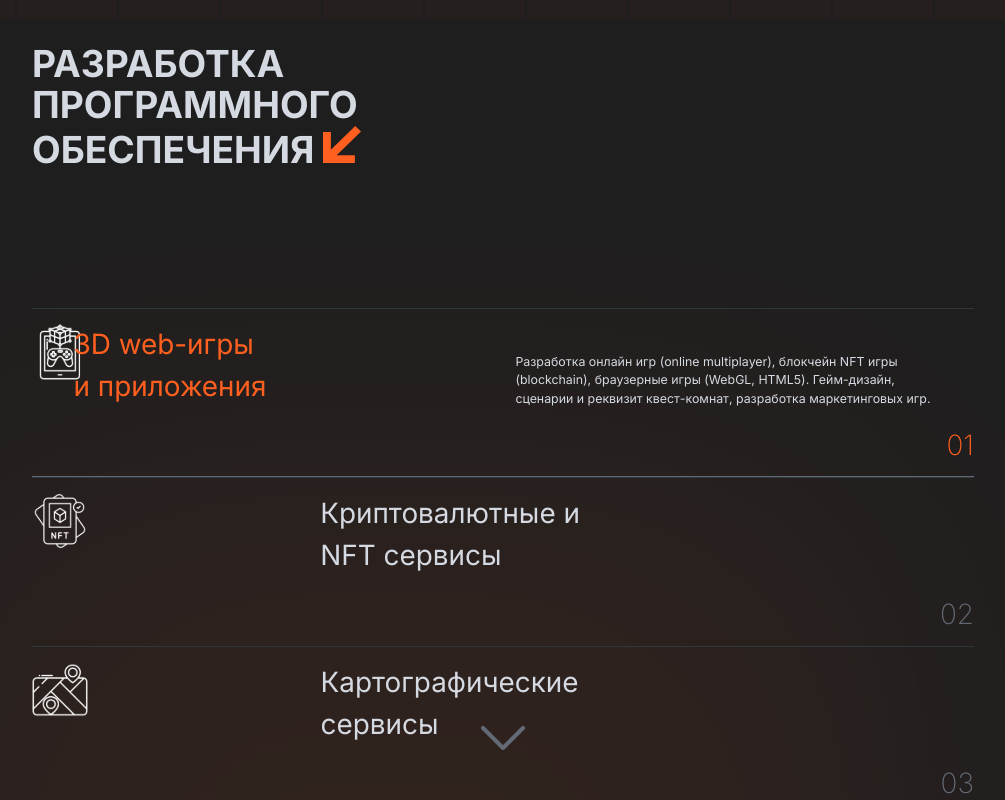
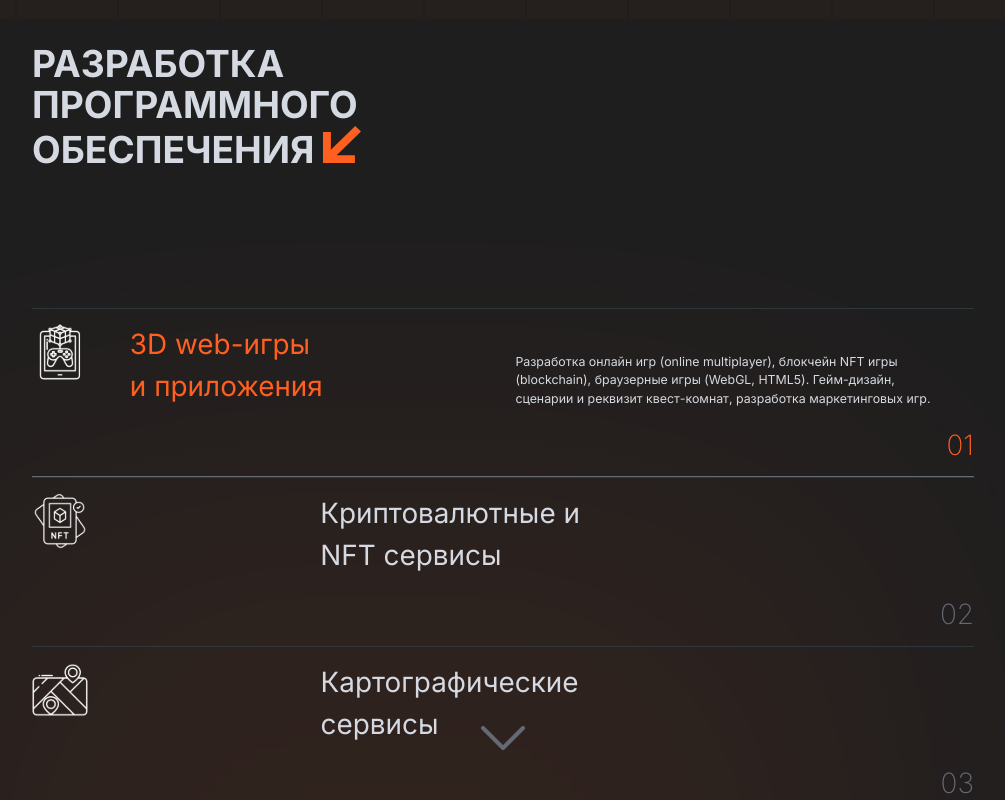
Before and after one commit to DoHTucT/Sibera, a Vue app: page / in a window 1280 px wide. In both pictures the pointer is over the element 654 px from the left and 1203 px from the top of the page. Shown: the part 803-1603 px from the top of the page, without its empty margins (137-1142 px from the left). Built offline with nearby package versions, Linux system fonts and the light colour scheme.

Commit message:
adaptive service animation fix

```diff
--- a/src/components/softDev.vue
+++ b/src/components/softDev.vue
@@ -193,21 +193,17 @@ export default {
   width: calc(250px + (500 - 250) * ((100vw - 500px) / (1920 - 500)));
   /*margin-left: calc(150px + (300 - 150) * ((100vw - 500px) / (1920 - 500)));*/
   transition: 1s;
-  /*border: 1px solid white;*/
 }
+
 
 .card:hover .service {
   color: #FF5F1F;
-  /*position: absolute;*/
-  /*left: 70px;*/
-  transform: translateX(-250px);
-  /*transform: translateX(calc((-150px) - ((-300) - (-150)) * ((100vw - 500px) / (1920 - 500))));*/
+  transform: translateX(-50%);
   transition-duration: 1s;
 }
 
 .service-content {
   justify-content: flex-start;
-
 }
 
 .service-info {
```
